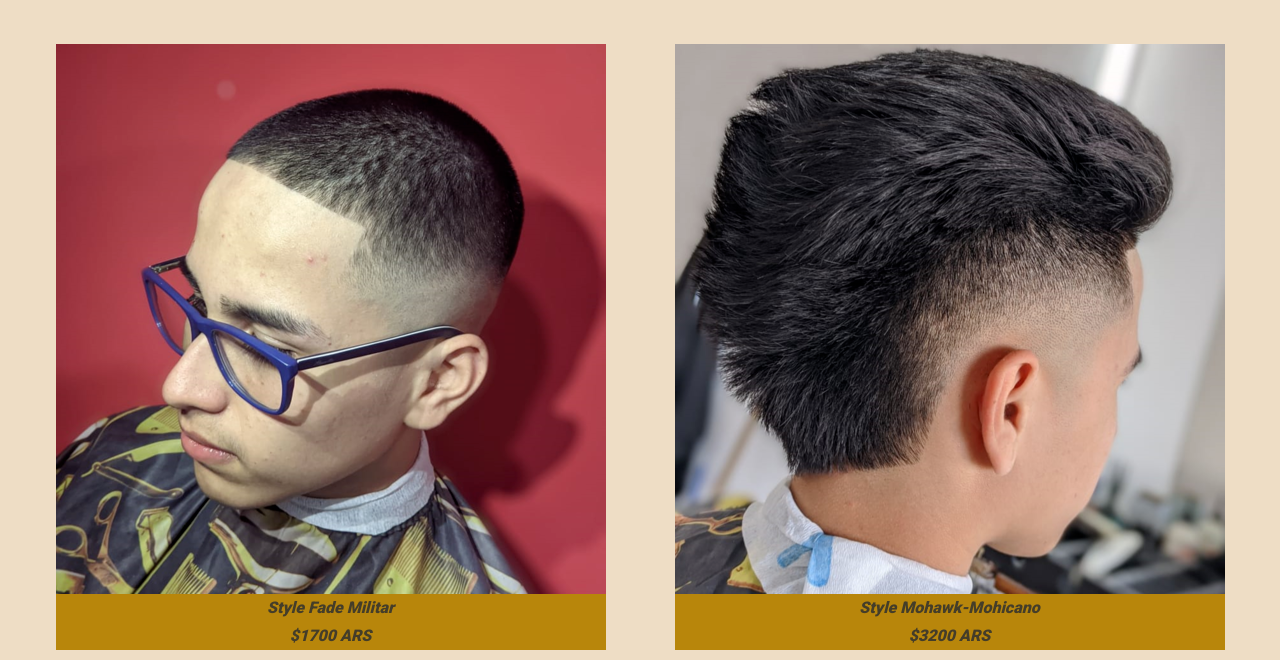
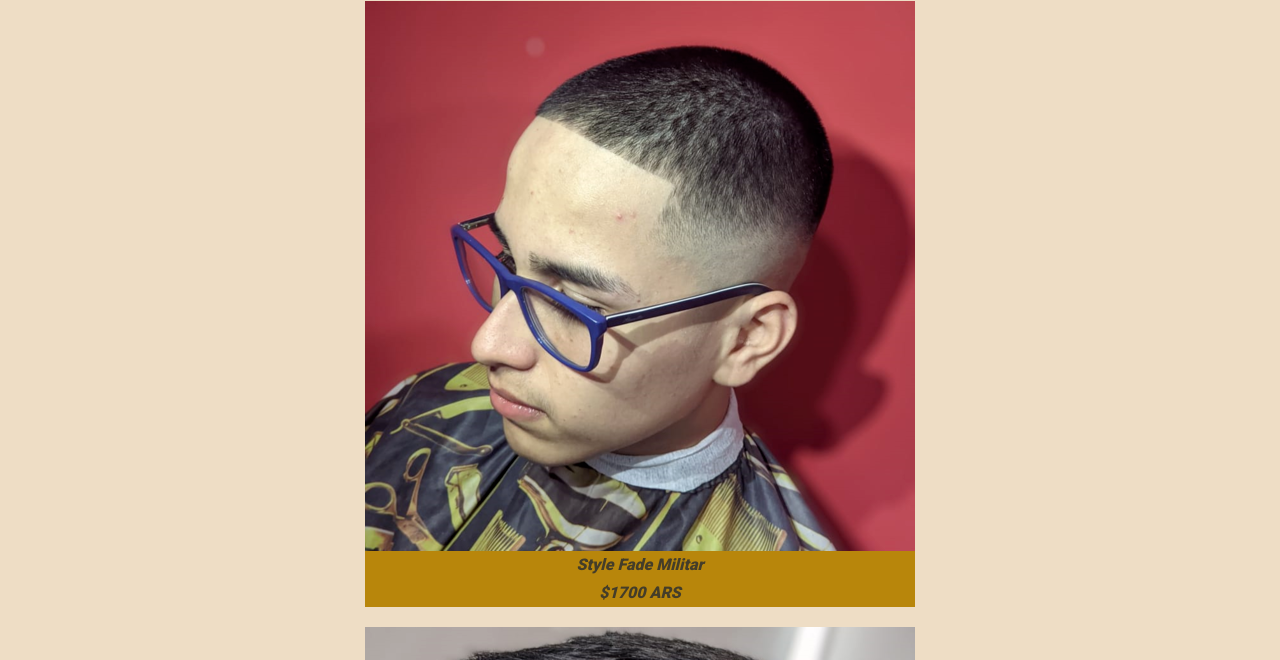
Before and after one commit to ezechocobar/EquiStyle, a website: page pages/galeria.html in a window 1280 px wide. Shown: the part 140-800 px from the top of the page. Drawn offline with nearby package versions, Linux system fonts and the light colour scheme.

Commit message:
modificando grid a flex en galeria

```diff
--- a/pages/galeria.html
+++ b/pages/galeria.html
@@ -58,7 +58,7 @@
       </div>
       <div class="imagen-cuatro"><img src="../img/corte4.png" alt="imagen de barberia profesional">
        <figcaption class="cortes"><cite>Style Militar</cite></figcaption>
-       <figcaption class="cortes"><cite>$700 ARS</cite></figcaption>
+       <figcaption class="cortes"><cite>$730 ARS</cite></figcaption>
       </div>
     </main>
 
--- a/scss/styles.scss
+++ b/scss/styles.scss
@@ -165,21 +165,11 @@ main{
 }
 
 /* main galeria */
-.main-dos{
-    grid-area: maindos;
-}
 
 .main-dos{
-    @extend %grid;
-    height: 155vh;
-    grid-template-rows: 1.5fr 1fr 1fr 0.5fr;
-    grid-template-areas:"main-p main-p"
-                        "imagen-uno imagen-dos"
-                        "imagen-tres imagen-cuatro"
-                        "footer footer";
-    justify-content: center;
-    justify-items: center;
-    align-items: center;
+    display: flex;
+    flex-direction: column;
+    justify-content: space-around
 }
 
 .main-tres{
@@ -376,9 +366,22 @@ footer{
     }
 
 }
+
+
 /* mediaquerie */
 
 /*mediaquerie mobile*/
+
+@media screen and (max-width:800px) {
+    .main-dos{
+        padding: 5px;
+        height: 100%;
+        display: flex;
+        flex-direction: column;
+        justify-content: space-between;
+        gap: 5;
+    }
+}
 
 @media screen and (min-width:600px){
     header h1, h2{
@@ -390,7 +393,7 @@ footer{
     }
 
     main{
-        grid-template-columns: repeat(4, 0.2fr);
+        grid-template-columns: repeat(4, 1fr);
         grid-template-areas:"main-p main-p img-nosotros img-nosotros"
                             "imagen-uno imagen-dos imagen-tres imagen-cuatro"
                             "parrafo parrafo parrafo parrafo"
@@ -401,12 +404,10 @@ footer{
     }
 
     .main-dos{
-        height: 180vh;
-        grid-template-columns: repeat(2, 20fr);
-        grid-template-areas: "main-p main-p"
-                             "imagen-uno imagen-dos"
-                             "imagen-tres imagen-cuatro"
-                             "footer footer";
+        height: 100%;
+        display: flex;
+        flex-direction: column;
+        justify-content: flex-end;
     }
 
     .img-nosotros{
@@ -421,6 +422,7 @@ footer{
     a:hover{
         background-color: $color-secundario;
     }
+
 
 }
 
@@ -445,4 +447,10 @@ footer{
         background-color: $color-secundario;
     }
 
+    .main-dos{
+        height: 100%;
+        display: flex;
+        flex-direction: column;
+        justify-content: flex-end;
+    }
 }
```
Also changed, not shown: css/styles.css.
